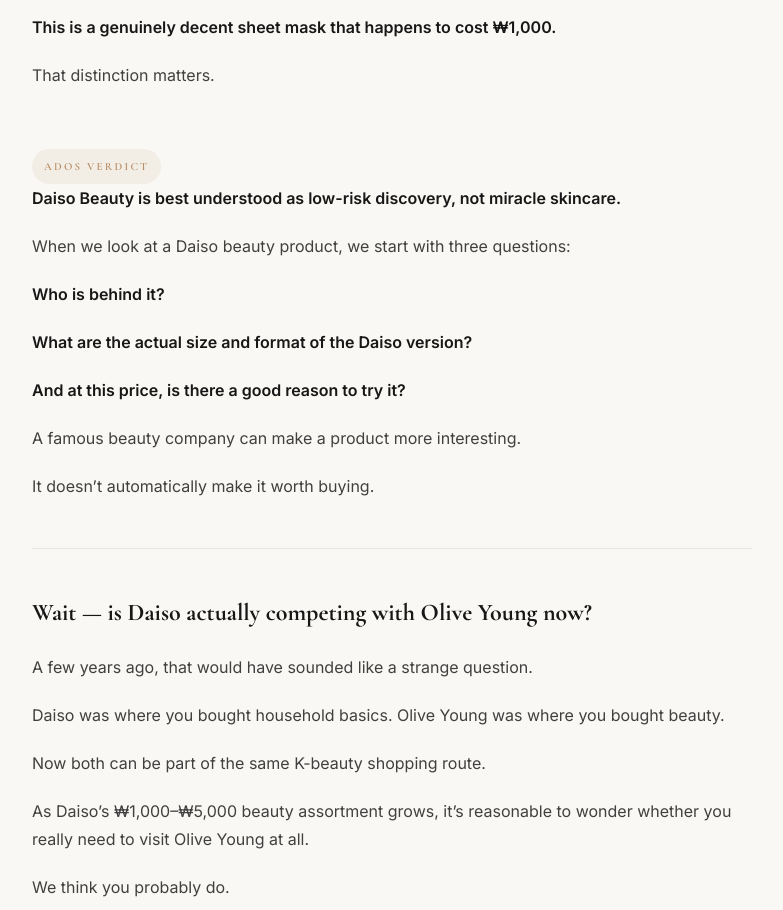
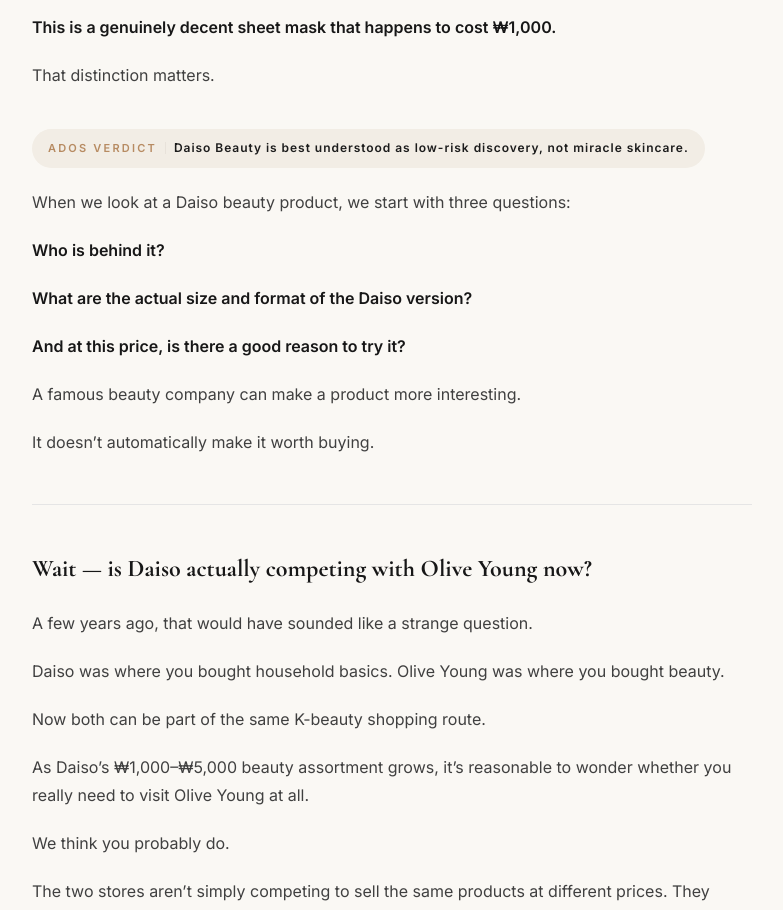
Before and after one commit to Essenly-beauty/adropofseoul, a Next.js app: page /articles/daiso-korea-beauty in a window 1280 px wide. Shown: the part 7040-7950 px from the top of the page, without its empty margins (248-1031 px from the left). Built offline with nearby package versions, Linux system fonts and the light colour scheme; no server answers.

Commit message:
Unify editorial verdict callouts

```diff
--- a/components/editorial/Prose.tsx
+++ b/components/editorial/Prose.tsx
@@ -13,6 +13,22 @@ function toText(node: ReactNode): string {
     return toText((node as { props: { children?: ReactNode } }).props.children);
   }
   return "";
+}
+
+// Authors may write a verdict as a heading followed by one bold statement.
+// Normalize that editorial form into the same inline verdict token used by
+// product reviews so every article receives one consistent visual treatment.
+function normalizeEditorialMarkdown(markdown: string): string {
+  return markdown.replace(
+    /(^|\n)###\s+ADoS VERDICT\s*\n+\*\*([\s\S]*?)\*\*/gi,
+    (_match, prefix: string, verdict: string) => {
+      const statement = verdict
+        .replace(/\\\s*\n/g, " ")
+        .replace(/\s*\n\s*/g, " ")
+        .trim();
+      return `${prefix}**ADoS VERDICT — ${statement}**`;
+    }
+  );
 }
 
 // Add stable, anchor-able ids to headings (added at the React layer, so
@@ -51,10 +67,12 @@ function renderEditorialParagraph(children: ReactNode) {
   const verdict = label.match(/^ADoS VERDICT\s+—\s+(.+)$/i);
   if (verdict) {
     return (
-      <p className="not-prose mt-5 inline-flex items-center gap-2 rounded-full bg-porcelain px-3 py-2 text-[11px] font-semibold uppercase tracking-label text-text">
-        <span className="text-accent">ADoS verdict</span>
+      <p className="not-prose mt-5 inline-flex max-w-full flex-wrap items-center gap-2 rounded-[2rem] bg-porcelain px-4 py-2.5 text-[11px] font-semibold text-text">
+        <span className="uppercase tracking-label text-accent">
+          ADoS verdict
+        </span>
         <span aria-hidden className="h-3 w-px bg-soft-gray" />
-        <span>{verdict[1]}</span>
+        <span className="text-xs tracking-[0.08em]">{verdict[1]}</span>
       </p>
     );
   }
@@ -165,7 +183,7 @@ export function Prose({
               : editorialComponents
         }
       >
-        {markdown}
+        {normalizeEditorialMarkdown(markdown)}
       </ReactMarkdown>
     </div>
   );
```
Also changed, not shown: 1 other file (tests, documents, lock files or other folders).
